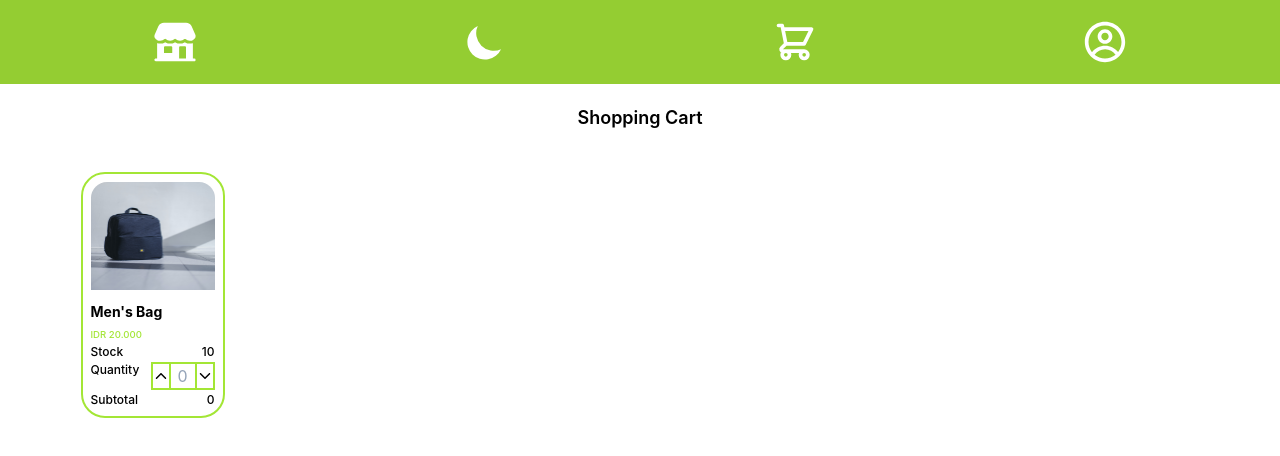
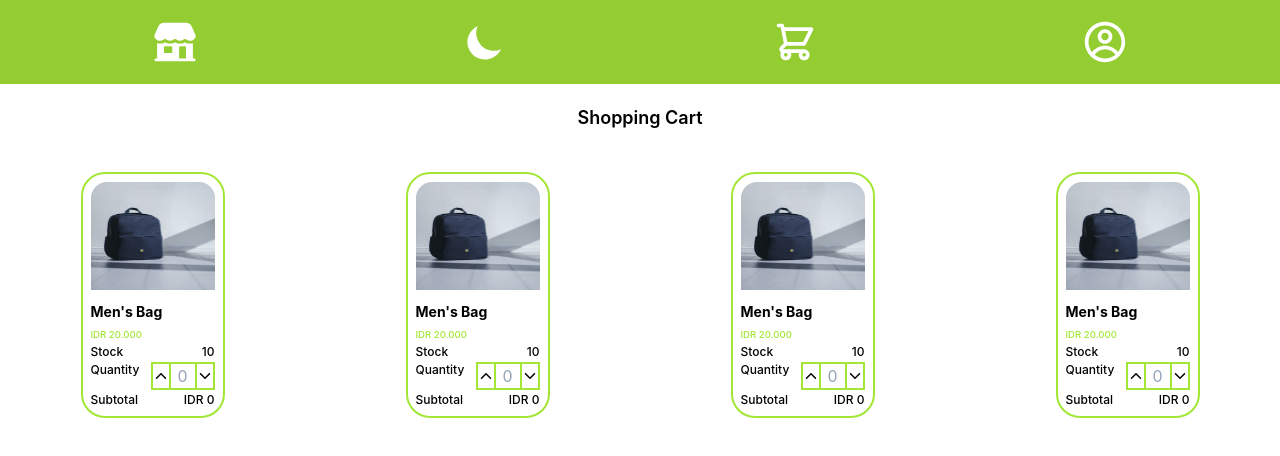
Before and after one commit to tawakalmit/mercat-app, a Next.js app: page /user/productpages/ShoppingCart in a window 1280 px wide. Shown: the top 456 px of the page. Built offline with nearby package versions, Linux system fonts and the light colour scheme.

Commit message:
shopping cart styling was cleared

```diff
--- a/pages/user/components/ShoppingCartCard.jsx
+++ b/pages/user/components/ShoppingCartCard.jsx
@@ -12,7 +12,7 @@ const DashboardCard = () =>{
             if(stock>=1){
                 setCounter(counter+1);
                 setStock(stock-1);
-                setSubtotal(counter*harga);
+                setSubtotal((counter+1)*harga);
             }
         }
 
@@ -20,7 +20,7 @@ const DashboardCard = () =>{
             if(counter>=1){
             setCounter(counter-1);
             setStock(stock+1);
-            setSubtotal(counter*harga)}
+            setSubtotal((counter-1)*harga)}
         }
 
 
@@ -48,7 +48,7 @@ const DashboardCard = () =>{
                 </div>
                     <div className="mt-0.5 w-full h-auto flex justify-between gap-0">
                     <p className="text-xs font-medium">Subtotal</p>
-                    <p className="text-xs font-medium">{subtotal}</p>
+                    <p className="text-xs font-medium">IDR {subtotal}</p>
                     </div>
             </div>
         </div>
--- a/pages/user/productpages/ShoppingCart.jsx
+++ b/pages/user/productpages/ShoppingCart.jsx
@@ -11,6 +11,9 @@ const ShoppingCart =() => {
         </div>
         <div className="grid justify-items-center sm:grid-cols-2 sm:px-0 grid-cols-2 md:grid-cols-3 lg:grid-cols-4 grid-flow-row gap-5 w-screen h-auto p-5">
         <ShoppingCartCard />
+        <ShoppingCartCard />
+        <ShoppingCartCard />
+        <ShoppingCartCard />
         </div>
         </>
     )
```
